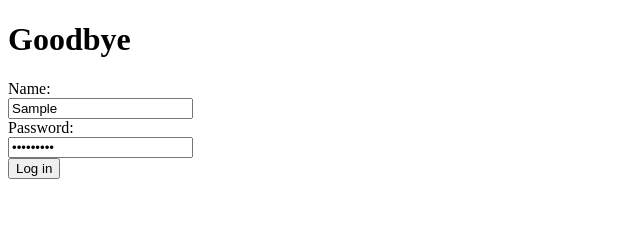
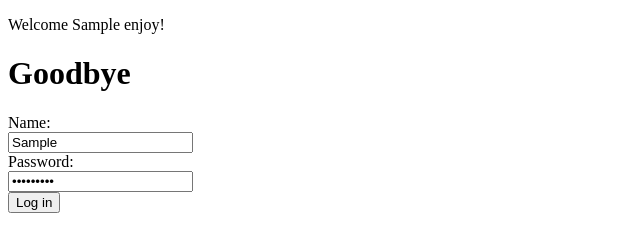
Before and after one commit to CastellDraco/MEMORY_GAME, a plain HTML site: page index.html in a window 1280 px wide. Both pictures are taken after typing "Sample", "Sample123" into the empty fields and a click on the input "Log in". Shown: the whole page, without its empty margins (0-640 px from the left). Drawn offline with Linux system fonts and the light colour scheme.

Commit message:
using innerHTML

```diff
--- a/index.html
+++ b/index.html
@@ -8,6 +8,7 @@
         <script src="js/validations.js" async defer></script>
     </head>
     <body>
+        <div id="user_feedback"></div>
             <h1>Hello</h1>
             <form id="loginform">
                 <label for="namefield">Name:</label><br>
--- a/js/validations.js
+++ b/js/validations.js
@@ -4,9 +4,16 @@ function Login(evento){
 
     var namefield=document.querySelector("#namefield").value;
     var passfield=document.querySelector("#passfield").value;
+    var feedback=document.querySelector("#user_feedback");
+
+    var message="<p>Welcome "+namefield+" enjoy!</p>";
 
     console.log(namefield);
     console.log(passfield);
+
+    //feedback.textContent="a message without html";
+
+    feedback.innerHTML=message;
 
 }
 
```
Lines whose indentation alone changed are shown as unchanged.
